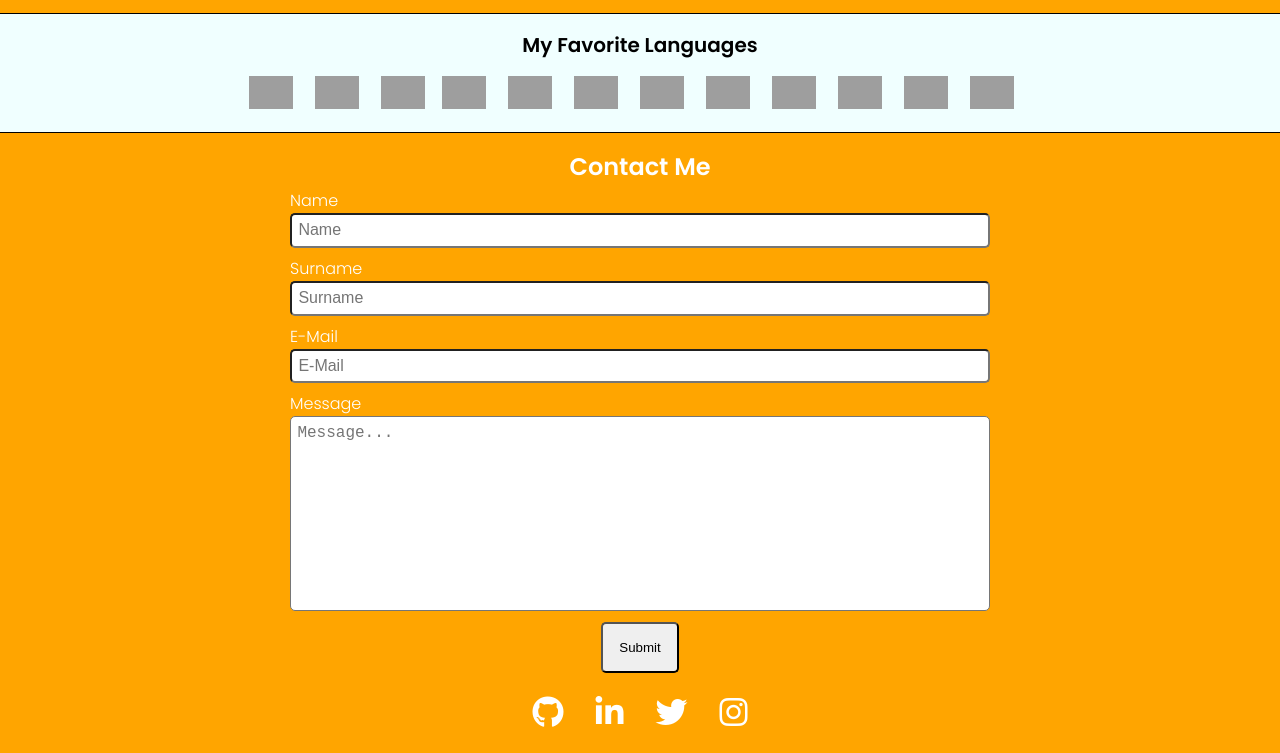
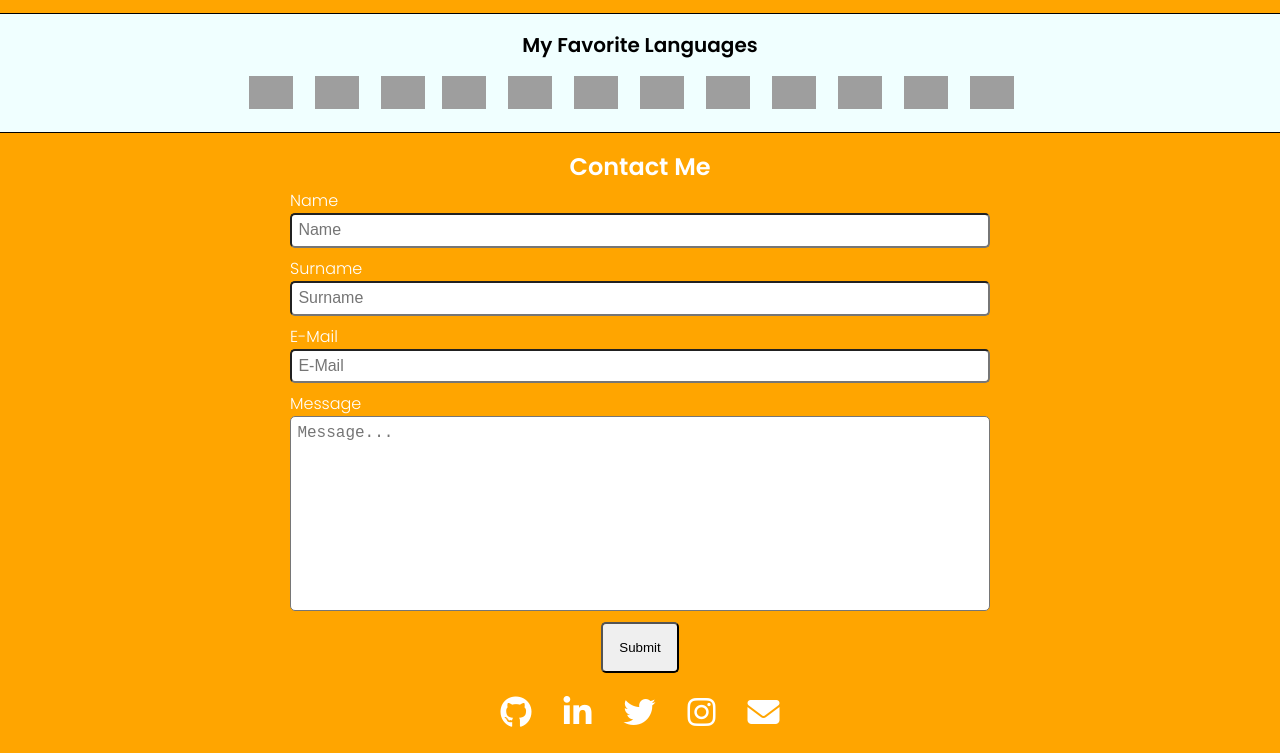
Before and after one commit to ycelbeyli/HTML-and-CSS-Project-1, a plain HTML site: page index.html in a window 1280 px wide. Shown: the part 753-1506 px from the top of the page. Drawn offline with Linux system fonts and the light colour scheme; grey boxes are pictures that could not be loaded.

Commit message:
Update index.html

```diff
--- a/index.html
+++ b/index.html
@@ -187,6 +187,11 @@
             </li>
 
 
+             <li>
+                <a href="mailto:ycelbeyli@gmail.com" target="_blank"><i class="fa-solid fa-envelope"></i></a>
+            </li>
+
+
 
         </ul>
 
```
